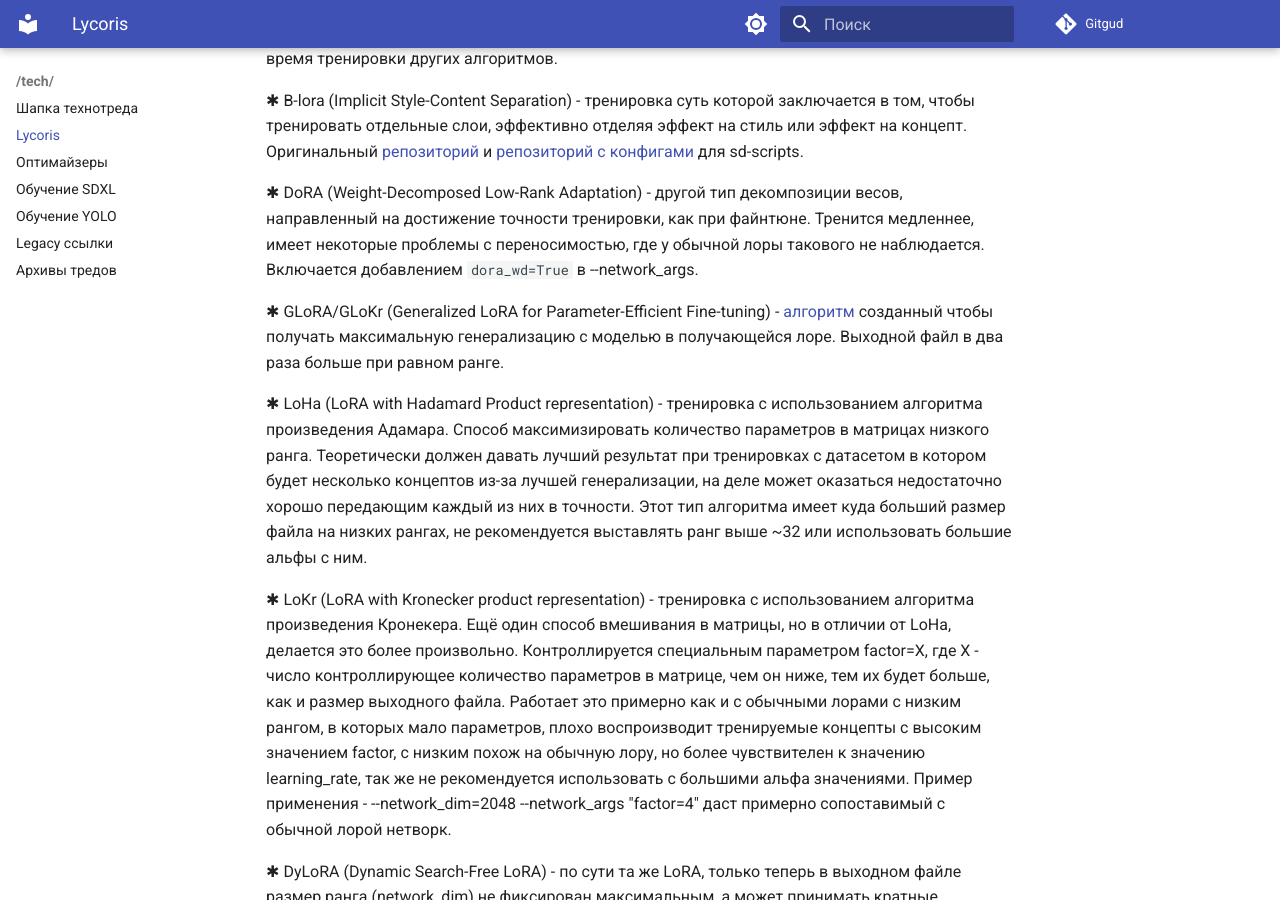
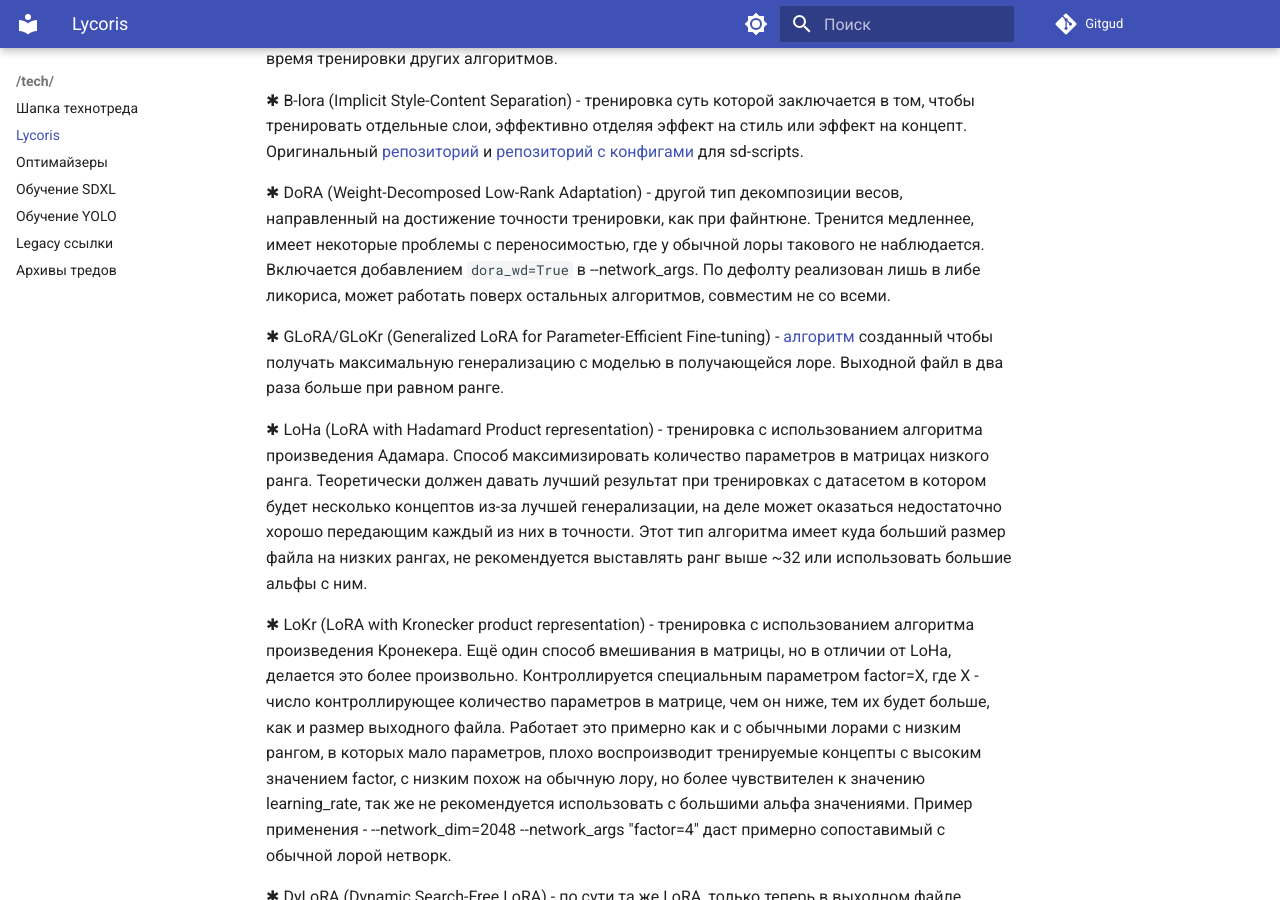
Before and after one commit to 2ch-ai/wiki, an MkDocs documentation site: the page built from docs/tech/lycoris.md, in a window 1280 px wide and 900 px high, scrolled down 444 px. Built offline with MkDocs 1.6.1 and Material for MkDocs 9.7.7, drawn with Linux system fonts in a browser that asks for light colours.

Commit message:
Уточнение про dora

```diff
--- a/docs/tech/lycoris.md
+++ b/docs/tech/lycoris.md
@@ -6,7 +6,7 @@
 
 ✱ B-lora (Implicit Style-Content Separation) - тренировка суть которой заключается в том, чтобы тренировать отдельные слои, эффективно отделяя эффект на стиль или эффект на концепт. Оригинальный [репозиторий](https://github.com/yardenfren1996/B-LoRA) и [репозиторий с конфигами](https://github.com/ThereforeGames/blora_for_kohya) для sd-scripts.
 
-✱ DoRA (Weight-Decomposed Low-Rank Adaptation) - другой тип декомпозиции весов, направленный на достижение точности тренировки, как при файнтюне. Тренится медленнее, имеет некоторые проблемы с переносимостью, где у обычной лоры такового не наблюдается. Включается добавлением `dora_wd=True` в --network_args.
+✱ DoRA (Weight-Decomposed Low-Rank Adaptation) - другой тип декомпозиции весов, направленный на достижение точности тренировки, как при файнтюне. Тренится медленнее, имеет некоторые проблемы с переносимостью, где у обычной лоры такового не наблюдается. Включается добавлением `dora_wd=True` в --network_args. По дефолту реализован лишь в либе ликориса, может работать поверх остальных алгоритмов, совместим не со всеми.
 
 ✱ GLoRA/GLoKr (Generalized LoRA for Parameter-Efficient Fine-tuning) - [алгоритм](https://arxiv.org/abs/2306.07967) созданный чтобы получать максимальную генерализацию с моделью в получающейся лоре. Выходной файл в два раза больше при равном ранге.
 
```
